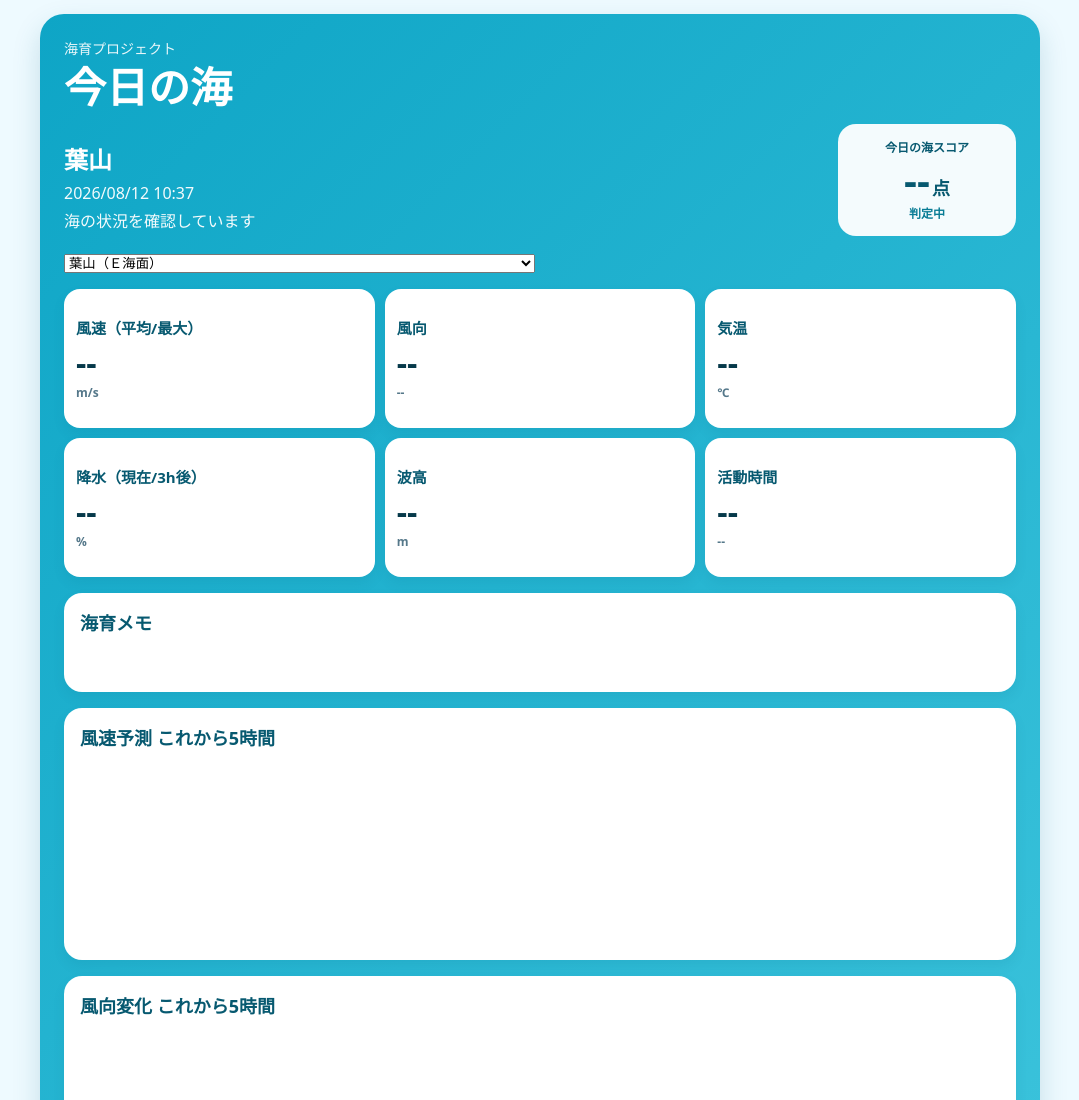
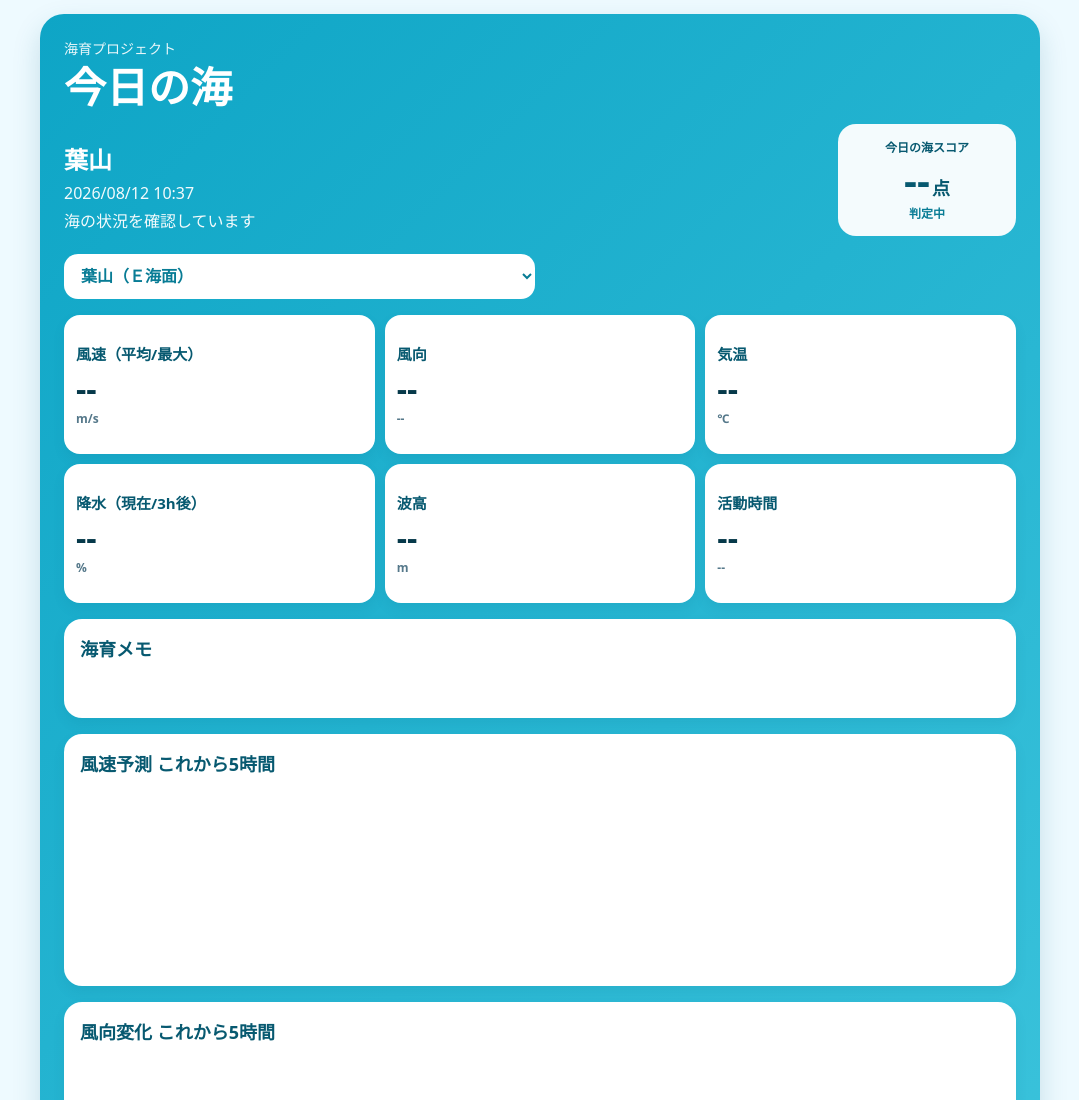
Before and after one commit to sailingcamp/today-sea, a plain HTML site: page index.html in a window 1280 px wide. Shown: the top 1100 px of the page, without its empty margins (100-1179 px from the left). Drawn offline with nearby package versions, Linux system fonts and the light colour scheme.

Commit message:
Update style.css

```diff
--- a/style.css
+++ b/style.css
@@ -104,6 +104,18 @@ button {
   font-weight: 700;
   color: #087c95;
   background: white;
+}
+
+#locationSelect {
+  width: 100%;
+  border: none;
+  border-radius: 14px;
+  padding: 13px;
+  font-size: 16px;
+  font-weight: 700;
+  color: #087c95;
+  background: white;
+  box-sizing: border-box;
 }
 
 /* Dashboard tiles */
```
